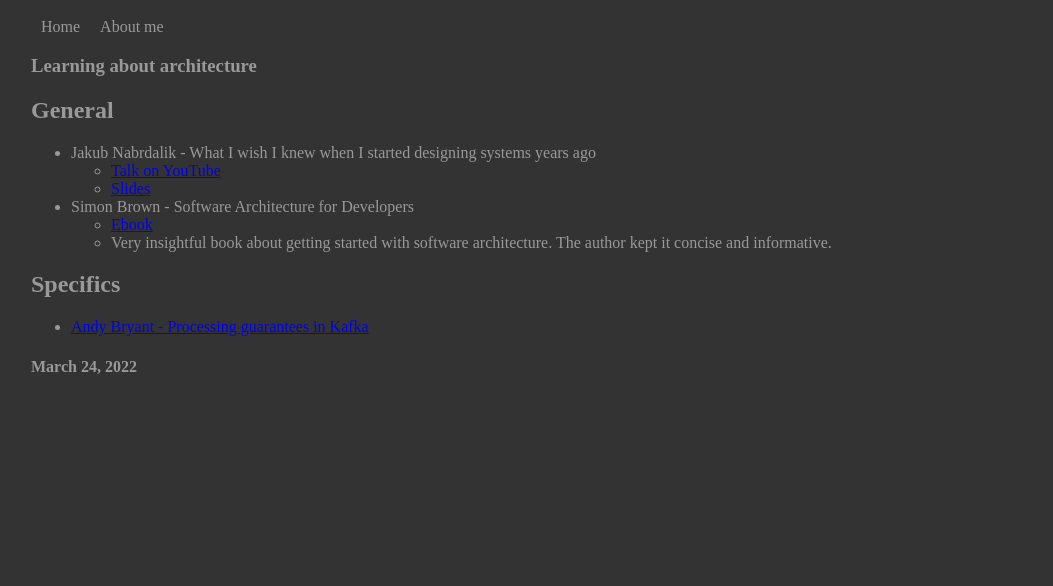
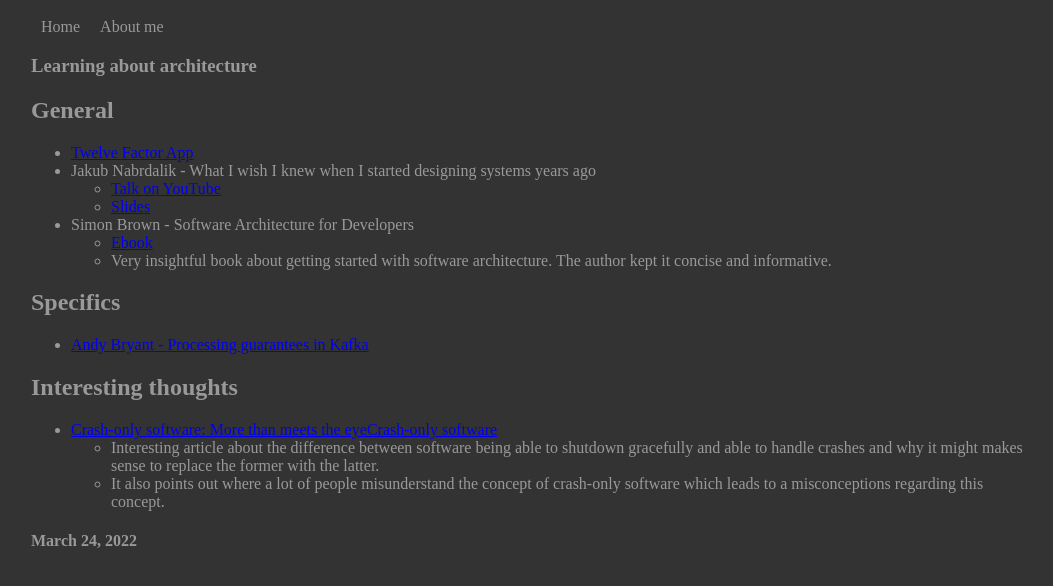
Before and after one commit to Krillian111/blog, a Gatsby site: page /blog/resources/architecture in a window 1280 px wide. Shown: the whole page, without its empty margins (109-1162 px from the left). Built offline with nearby package versions, Linux system fonts and the light colour scheme; Gatsby itself is replaced by a stand-in of ours.

Commit message:
add architecture resources

```diff
--- a/src/markdown/blog/resources/architecture.md
+++ b/src/markdown/blog/resources/architecture.md
@@ -10,6 +10,7 @@
 
 ## General
 
+- [Twelve Factor App](https://12factor.net/)
 - Jakub Nabrdalik - What I wish I knew when I started designing systems years ago
   - [Talk on YouTube](https://www.youtube.com/watch?v=1HJJhGHC2A4&feature=youtu.be)
   - [Slides](https://jakubn.gitlab.io/wish-i-knew-architecture/#1)
@@ -20,3 +21,9 @@
 ## Specifics
 
 - [Andy Bryant - Processing guarantees in Kafka](https://medium.com/@andy.bryant/processing-guarantees-in-kafka-12dd2e30be0e)
+
+## Interesting thoughts
+
+- [Crash-only software: More than meets the eyeCrash-only software](https://lwn.net/Articles/191059/)
+  - Interesting article about the difference between software being able to shutdown gracefully and able to handle crashes and why it might makes sense to replace the former with the latter.
+  - It also points out where a lot of people misunderstand the concept of crash-only software which leads to a misconceptions regarding this concept.
```
